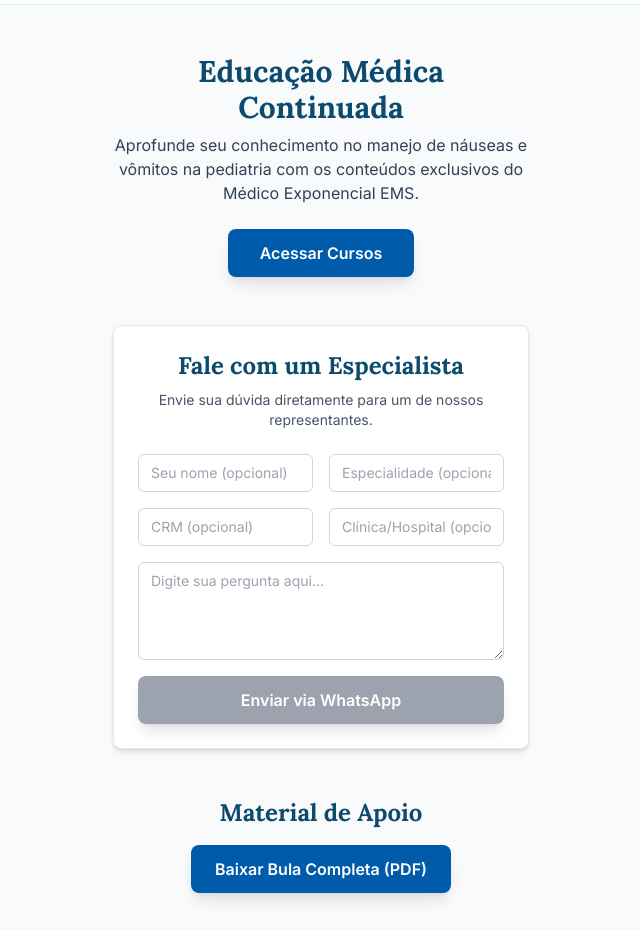
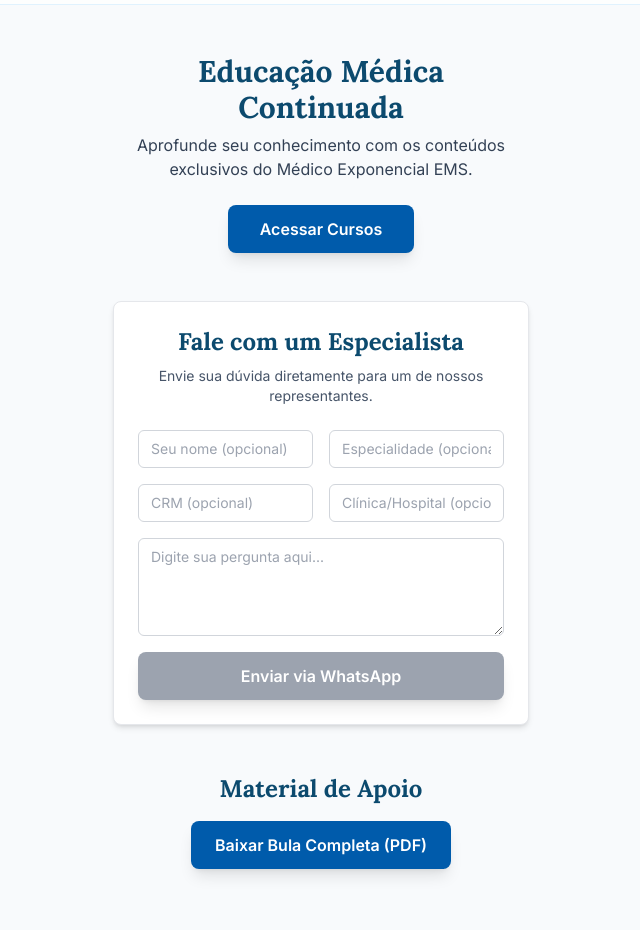
Before and after one commit to leonardogusso/enavo-gotas, a React (Create React App) app: page / in a window 1280 px wide. Shown: the part 1580-2510 px from the top of the page, without its empty margins (319-959 px from the left). Built offline with nearby package versions, Linux system fonts and the light colour scheme.

Commit message:
Update CourseCTA.js

```diff
--- a/src/components/CourseCTA.js
+++ b/src/components/CourseCTA.js
@@ -1,12 +1,13 @@
 import React from 'react';
 
 export function CourseCTA() {
-  const courseLink = "#"; // Substitua pelo link final do curso
+  // Link atualizado com o URL que você forneceu
+  const courseLink = "https://www.medicoexponencialems.com.br/video/eficacia-da-ondansetrona-na-sindrome-do-intestino-irritavel-tipo-diarreica-sii--d";
 
   return (
     <section id="course-cta" className="mx-auto max-w-md px-4 text-center">
       <h2 className="font-serif text-3xl font-bold text-sky-900">Educação Médica Continuada</h2>
-      <p className="mt-2 text-slate-700 max-w-prose mx-auto">Aprofunde seu conhecimento no manejo de náuseas e vômitos na pediatria com os conteúdos exclusivos do Médico Exponencial EMS.</p>
+      <p className="mt-2 text-slate-700 max-w-prose mx-auto">Aprofunde seu conhecimento com os conteúdos exclusivos do Médico Exponencial EMS.</p>
       <a
         href={courseLink}
         target="_blank"
```
